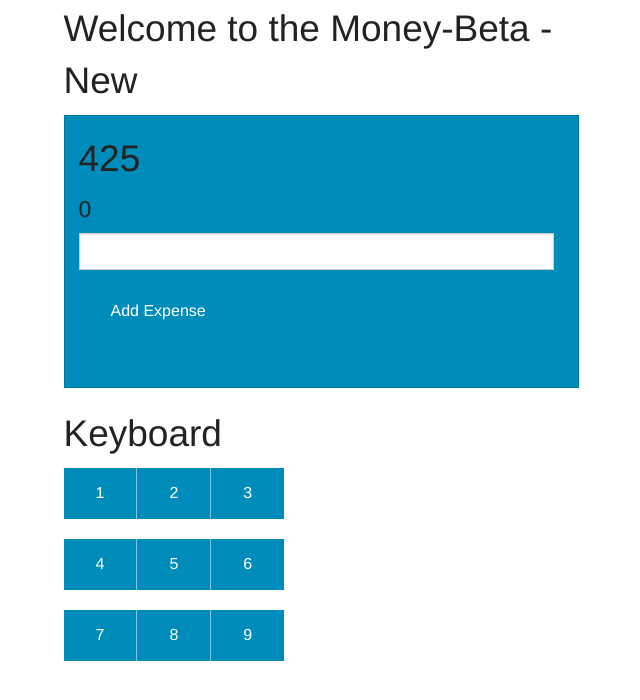
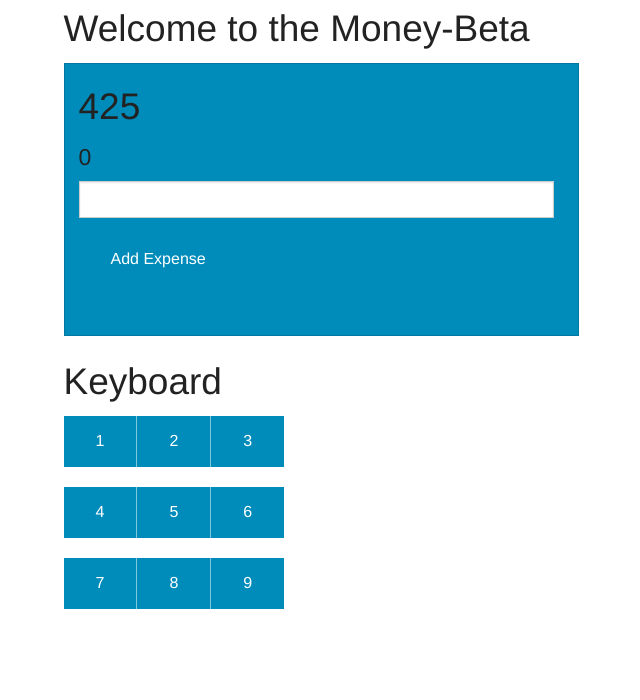
Before and after one commit to thiesbrake/angular-money, a plain HTML site: page index.html at #!/home in a window 1280 px wide. Shown: the whole page, without its empty margins (319-959 px from the left). Drawn offline with nearby package versions, Linux system fonts and the light colour scheme; some packages are replaced by stand-ins of ours.

Commit message:
removed previous changes

```diff
--- a/home.html
+++ b/home.html
@@ -1,6 +1,6 @@
 <div id="home" class="row">
   <div class="large-6 large-offset-3">
-    <h2>Welcome to the Money-Beta - New</h2>
+    <h2>Welcome to the Money-Beta</h2>
 
     <div class="alert-box">
 
--- a/index.html
+++ b/index.html
@@ -2,7 +2,7 @@
 <html class="no-js" ng-app="app">
     <head>
 
-        <title>Hello Angular - My first Angular Experiment  - New</title>
+        <title>Hello Angular - My first Angular Experiment</title>
         <link rel="stylesheet" href="css/normalize.css">
         <link rel="stylesheet" href="css/foundation.min.css">
 
```
Also changed, not shown: login.html (+0 -1 lines).
